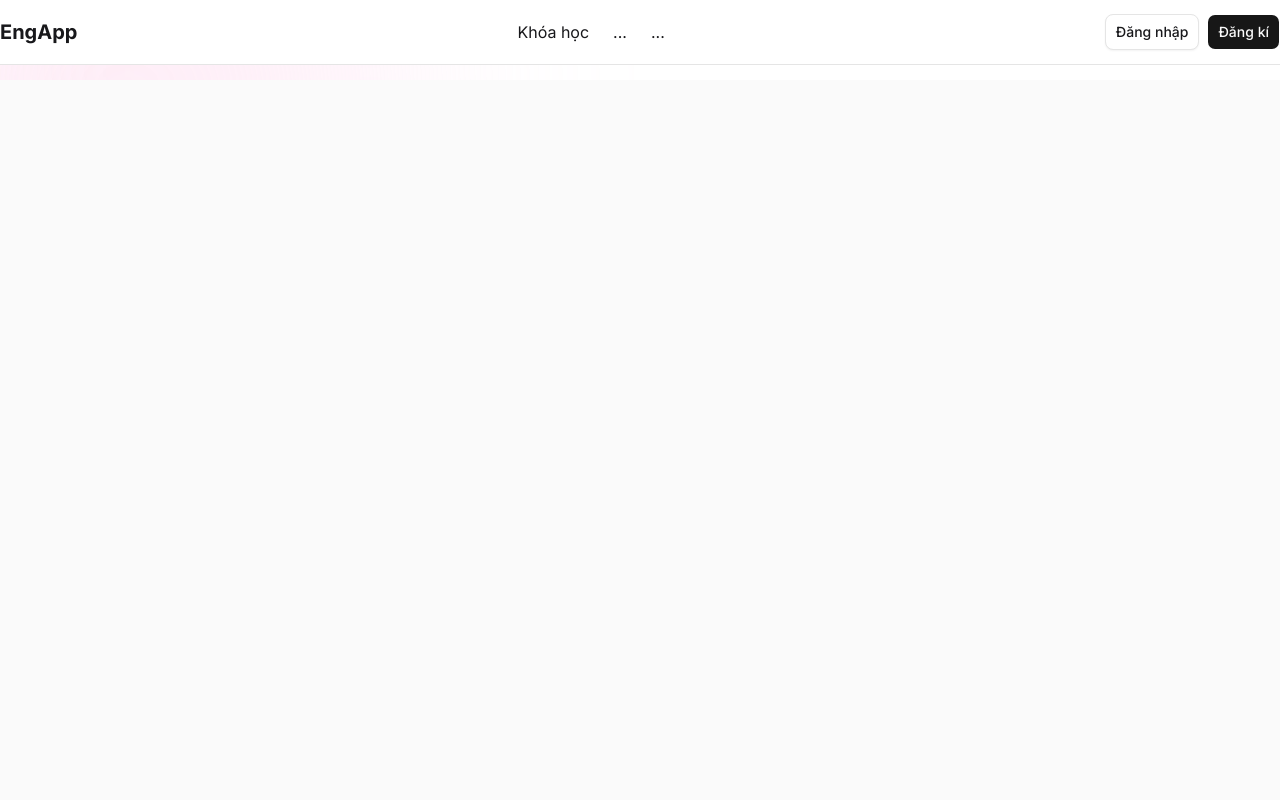
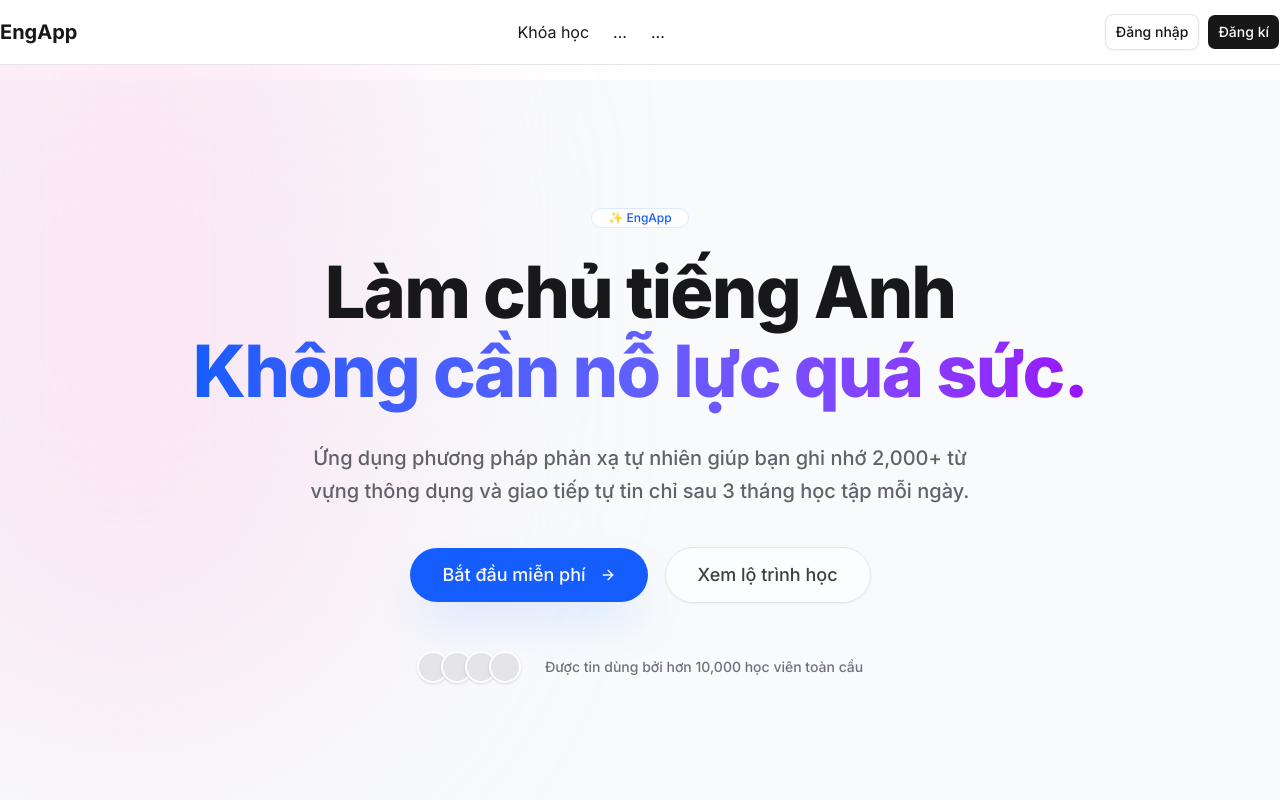
Before and after one commit to bgHann/english-learning-frontend, a Next.js app: page / in a window 1280 px wide. Shown: the top 800 px of the page. Built offline with nearby package versions, Linux system fonts and the light colour scheme.

Commit message:
update page

```diff
--- a/src/app/page.tsx
+++ b/src/app/page.tsx
@@ -1,10 +1,12 @@
 import Header from "@/components/Header/page";
 import Image from "next/image";
+import Dashboard from "./learn/dashboard/page";
+import LangdingPage from "./Landing/page";
 
 export default function Home() {
   return (
     <div className="flex min-h-screen items-center justify-center bg-zinc-50 font-sans dark:bg-black">
-      <Header></Header>
+      <LangdingPage></LangdingPage>
     </div>
   );
 }
```
